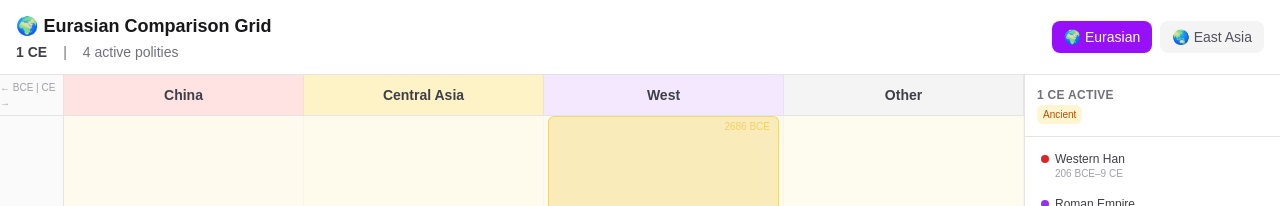
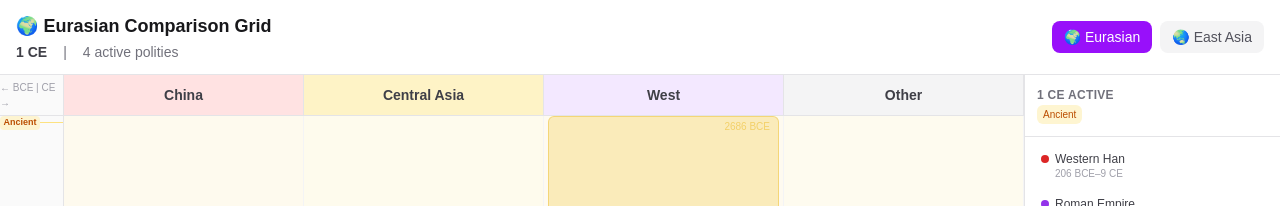
Before and after one commit to Ruciazyt/history, a Next.js app: page /en/grid in a window 1280 px wide. Shown: the top 206 px of the page. Built offline with nearby package versions, Linux system fonts and the light colour scheme.

Commit message:
history-atlas: add ancient era label badge at top of Y-axis in EurasianGrid

```diff
--- a/src/components/world/EurasianGrid.tsx
+++ b/src/components/world/EurasianGrid.tsx
@@ -315,6 +315,19 @@ export function EurasianGrid({ initialMode = 'eurasian' }: EurasianGridProps) {
                     </div>
                   );
                 })}
+
+                {/* Ancient era label at top when grid starts before 500 */}
+                {minYear < ERA_BOUNDARY_YEARS[0] && ERA_BANDS[0] && (
+                  <div
+                    className="absolute left-0 right-0 flex items-center pointer-events-none z-20"
+                    style={{ top: 0 }}
+                  >
+                    <div className={`w-10 text-[9px] font-semibold px-0.5 text-center rounded-sm ${ERA_BANDS[0].badgeClass}`}>
+                      {t(ERA_BANDS[0].labelKey)}
+                    </div>
+                    <div className="flex-1 h-px bg-amber-300/60" />
+                  </div>
+                )}
 
                 {/* Era boundary labels */}
                 {ERA_BOUNDARY_YEARS.map((boundaryYear, idx) => {
```
